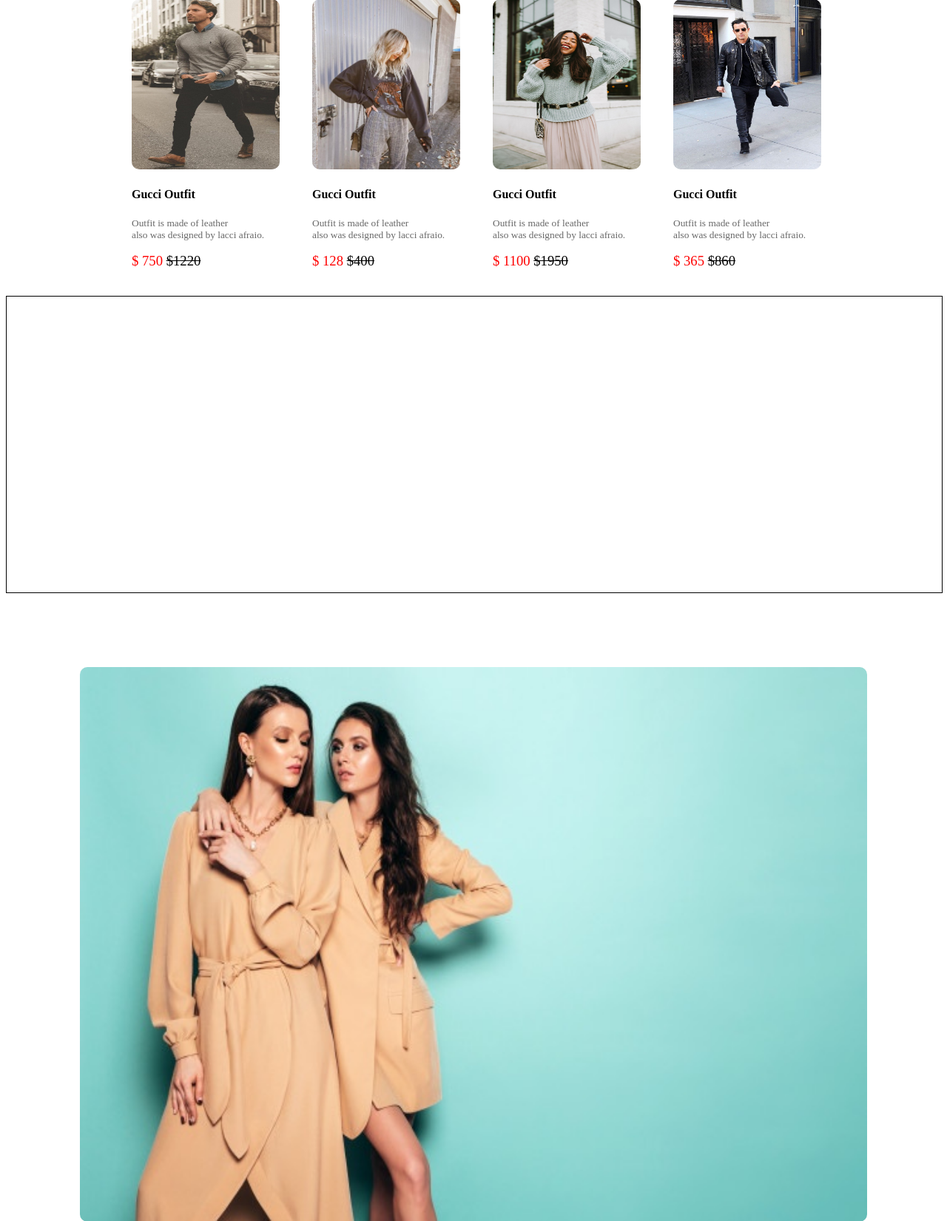
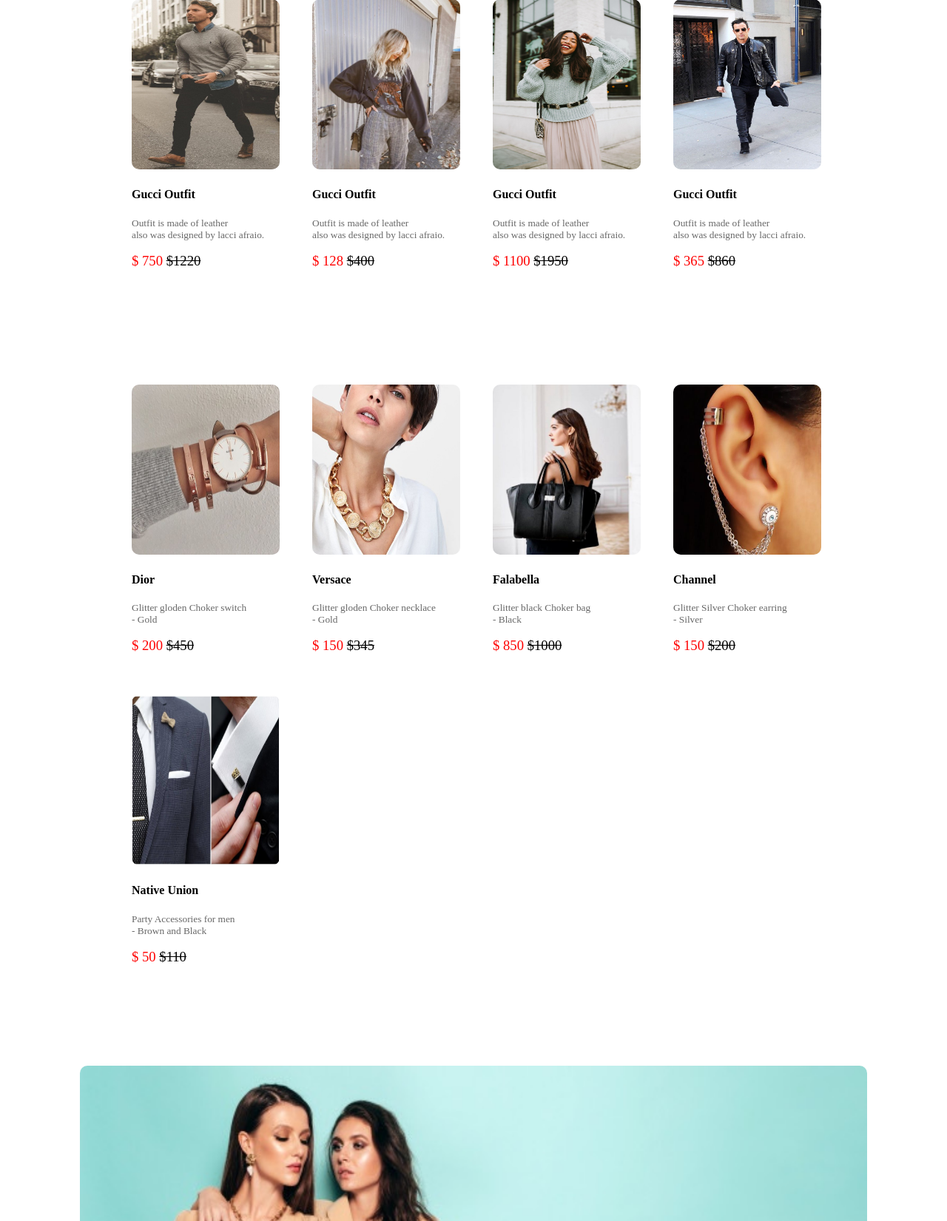
Before and after one commit to AmrAbdulSalam/ClothingOnlineShop, a PHP site: page /firstpage.html in a window 1280 px wide; the page is wider, and only the part inside the window is pictured. Shown: the part 1770-3421 px from the top of that part at 74% size. Run offline with PHP 8.4, Linux system fonts and the light colour scheme.

Commit message:
accessorices

```diff
--- a/firstpage.html
+++ b/firstpage.html
@@ -207,7 +207,71 @@
 
 
         <div class="outfit">
-
+            <div class="imgaccessor">
+                <img src="./photos/Accessories/switch.jpg">
+                <h4>
+                    Dior
+                </h4>
+                <p class="accesstitle">
+                    Glitter gloden Choker switch <br>
+                       - Gold
+                </p>
+                <p>
+                    <span style="color: red;" class="spanprice"> $ 200 </span> <span class="spanprice" style="text-decoration: line-through;">$450 </span>
+                </p>
+            </div>
+            <div class="imgaccessor">
+                <img src="./photos/Accessories/necklace.jpg">
+                <h4>
+                    Versace
+                </h4>
+                <p class="accesstitle">
+                    Glitter gloden Choker necklace <br>
+                       - Gold
+                </p>
+                <p>
+                    <span style="color: red;" class="spanprice"> $ 150 </span> <span class="spanprice" style="text-decoration: line-through;">$345 </span>
+                </p>
+            </div>
+            <div class="imgaccessor">
+                <img src="./photos/Accessories/bag.jpg">
+                <h4>
+                    Falabella
+                </h4>
+                <p class="accesstitle">
+                    Glitter black Choker bag <br>
+                       - Black
+                </p>
+                <p>
+                    <span style="color: red;" class="spanprice"> $ 850 </span> <span class="spanprice" style="text-decoration: line-through;">$1000 </span>
+                </p>
+            </div>
+            <div class="imgaccessor">
+                <img src="./photos/Accessories/earring.jpg">
+                <h4>
+                    Channel
+                </h4>
+                <p class="accesstitle">
+                    Glitter Silver Choker earring <br>
+                       - Silver
+                </p>
+                <p>
+                    <span style="color: red;" class="spanprice"> $ 150 </span> <span class="spanprice" style="text-decoration: line-through;">$200 </span>
+                </p>
+            </div>
+            <div class="imgaccessor">
+                <img src="./photos/Accessories/partAccess.jpg">
+                <h4>
+                    Native Union
+                </h4>
+                <p class="accesstitle">
+                    Party Accessories for men <br>
+                       - Brown and Black
+                </p>
+                <p>
+                    <span style="color: red;" class="spanprice"> $ 50 </span> <span class="spanprice" style="text-decoration: line-through;">$110 </span>
+                </p>
+            </div>
         </div>
 
         <div class="imageslider">
--- a/style/firstpagestyle.css
+++ b/style/firstpagestyle.css
@@ -130,6 +130,30 @@
     font-size: 10pt;
     opacity: 0.6;
 }
+.imgaccessor img{
+    width: 200px;
+    height: 230px;
+    border-radius: 10px;
+    box-sizing: border-box;
+    cursor: pointer;
+
+}
+.imgaccessor {
+    display: inline-block;
+    padding: 20px;
+    transition: transform 0.8s;
+}
+.outfit{
+    margin-left:150px ;
+    margin-top: 100px;
+}
+.imgaccessor:hover{
+    transform: translateY(-30px) ;
+}
+.accesstitle{
+    font-size: 10pt;
+    opacity: 0.6;
+}
 .spanprice{
     font-size: 14pt;
 }
@@ -149,8 +173,8 @@
 }
 
 
-.outfit{
+/* .outfit{
     width: 100%;
     height: 400px;
     border: 1px solid black;
-}
+} */
```
Also changed, not shown: photos/Accessories/bag.jpg (added), photos/Accessories/earring.jpg (added), photos/Accessories/necklace.jpg (added), photos/Accessories/partAccess.jpg (added), photos/Accessories/switch.jpg (added).
